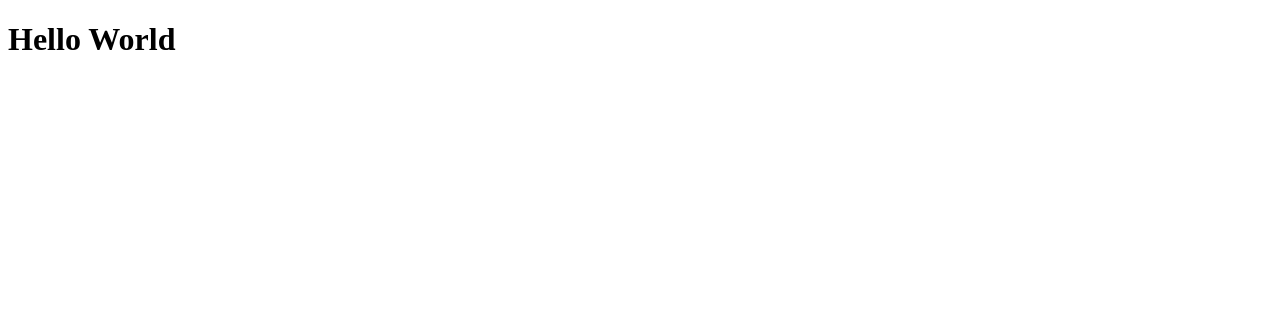
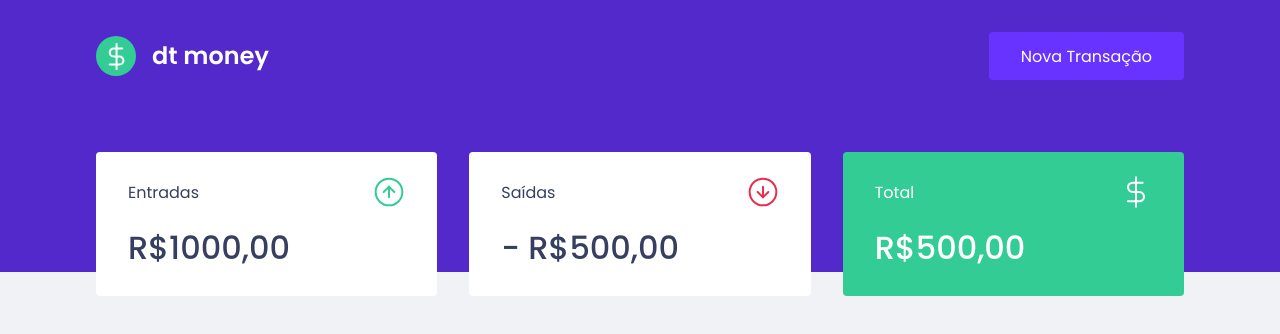
Before and after one commit to gabrielnevess/ignite-dtmoney, a React (Create React App) app: page / in a window 1280 px wide. Shown: the top 334 px of the page. Built offline with nearby package versions, Linux system fonts and the light colour scheme.

Commit message:
criando dashboard/header/summary/globalstyles

```diff
--- a/package.json
+++ b/package.json
@@ -6,6 +6,7 @@
     "react": "^17.0.2",
     "react-dom": "^17.0.2",
     "react-scripts": "4.0.3",
+    "styled-components": "^5.3.1",
     "web-vitals": "^1.0.1"
   },
   "devDependencies": {
@@ -16,6 +17,7 @@
     "@types/node": "^12.0.0",
     "@types/react": "^17.0.0",
     "@types/react-dom": "^17.0.0",
+    "@types/styled-components": "^5.1.15",
     "typescript": "^4.1.2"
   },
   "scripts": {
--- a/public/index.html
+++ b/public/index.html
@@ -1,9 +1,15 @@
 <!DOCTYPE html>
 <html lang="en">
   <head>
+    <link rel="preconnect" href="https://fonts.googleapis.com">
+    <link rel="preconnect" href="https://fonts.gstatic.com" crossorigin>
+
     <meta charset="utf-8" />
     <meta name="viewport" content="width=device-width, initial-scale=1" />
+    <link rel="shortcut icon" href="favicon.png" type="image/png">
     <title>dtmoney</title>
+
+    <link href="https://fonts.googleapis.com/css2?family=Poppins:wght@400;500;600&display=swap" rel="stylesheet">
   </head>
   <body>
     <noscript>You need to enable JavaScript to run this app.</noscript>
--- a/src/App.tsx
+++ b/src/App.tsx
@@ -1,7 +1,13 @@
+import { Dashboard } from "./components/Dashboard";
+import { Header } from "./components/Header";
+import { GlobalStyle } from "./styles/global";
+
 export function App() {
   return (
-    <div className="App">
-      <h1>Hello World</h1>
-    </div>
+    <>
+      <Header />
+      <Dashboard />
+      <GlobalStyle />
+    </>
   );
 }
--- /dev/null
+++ b/src/components/Dashboard/index.tsx
@@ -0,0 +1,10 @@
+import { Summary } from "../Summary";
+import { Container } from "./styles";
+
+export function Dashboard() {
+    return (
+        <Container>
+            <Summary />
+        </Container>
+    )
+}
--- /dev/null
+++ b/src/components/Dashboard/styles.ts
@@ -0,0 +1,7 @@
+import styled from "styled-components";
+
+export const Container = styled.main`
+    max-width: 1120px;
+    margin: 0 auto;
+    padding: 2.5rem 1rem;
+`;
--- /dev/null
+++ b/src/components/Header/index.tsx
@@ -0,0 +1,16 @@
+import logoImg from '../../assets/logo.svg';
+
+import { Container, Content } from './styles';
+
+export function Header() {
+    return (
+        <Container>
+            <Content>
+                <img src={logoImg} alt="dt money" />
+                <button>
+                    Nova Transação
+                </button>
+            </Content>
+        </Container>
+    )
+}
--- /dev/null
+++ b/src/components/Header/styles.ts
@@ -0,0 +1,31 @@
+import styled from "styled-components"
+
+export const Container = styled.header`
+    background: var(--blue);
+`;
+
+export const Content = styled.div`
+    max-width: 1120px;
+    margin: 0 auto;
+
+    padding: 2rem 1rem 12rem;
+    display: flex;
+    align-items: center;
+    justify-content: space-between;
+
+    button {
+        font-size: 1rem;
+        color: #fff;
+        background: var(--blue-light);
+        border: 0;
+        padding: 0 2rem;
+        border-radius: 0.25rem;
+        height: 3rem;
+
+        transition: filter 0.2s;
+
+        &:hover {
+            filter: brightness(0.9)
+        }
+    }
+`;
--- /dev/null
+++ b/src/components/Summary/index.tsx
@@ -0,0 +1,33 @@
+import incomeImg from '../../assets/income.svg';
+import outcomeImg from '../../assets/outcome.svg';
+import totalImg from '../../assets/total.svg';
+
+import { Container } from "./styles";
+
+export function Summary() {
+    return (
+        <Container>
+            <div>
+                <header>
+                    <p>Entradas</p>
+                    <img src={incomeImg} alt="Entradas" />
+                </header>
+                <strong>R$1000,00</strong>
+            </div>
+            <div>
+                <header>
+                    <p>Saídas</p>
+                    <img src={outcomeImg} alt="Entradas" />
+                </header>
+                <strong>- R$500,00</strong>
+            </div>
+            <div className="highlight-background">
+                <header>
+                    <p>Total</p>
+                    <img src={totalImg} alt="Entradas" />
+                </header>
+                <strong>R$500,00</strong>
+            </div>
+        </Container>
+    )
+}
--- /dev/null
+++ b/src/components/Summary/styles.ts
@@ -0,0 +1,34 @@
+import styled from "styled-components";
+
+export const Container = styled.div`
+    display: grid;
+    grid-template-columns: repeat(3, 1fr);
+    gap: 2rem;
+    margin-top: -10rem;
+
+    div {
+        background: var(--shape);
+        padding: 1.5rem 2rem;
+        border-radius: 0.25rem;
+        color: var(--text-title);
+
+        header {
+            display: flex;
+            align-items: center;
+            justify-content: space-between;
+        }
+
+        strong {
+            display: block;
+            margin-top: 1rem;
+            font-size: 2rem;
+            font-weight: 500;
+            line-height: 3rem;
+        }
+
+        &.highlight-background {
+            background: var(--green);
+            color: #fff;
+        }
+    }
+`;
--- /dev/null
+++ b/src/styles/global.ts
@@ -0,0 +1,57 @@
+import { createGlobalStyle } from "styled-components"
+
+export const GlobalStyle = createGlobalStyle`
+    :root {
+        --background: #f0f2f5;
+        --red: #e52e4d;
+        --green: #33cc95;
+        --blue: #5429cc;
+
+        --blue-light: #6933ff;
+
+        --text-title: #363f5f;
+        --text-body: #969cb3;
+
+        --background: #f0f2f5;
+        --shape: #ffffff;
+    }
+
+    * {
+        margin: 0;
+        padding: 0;
+        box-sizing: border-box;
+    }
+
+    html {
+        @media (max-width: 1080px) {
+            font-size: 93.75%
+        }
+
+        @media (max-width: 720px) {
+            font-size: 87.5%
+        }
+    }
+
+    body {
+        background: var(--background);
+        -webkit-font-smoothing: antialiased;
+    }
+
+    body, input, textarea, button {
+        font-family: 'Poppins', sans-serif;
+        font-weight: 400;
+    }
+
+    h1, h2, h3, h4, h5, h6, strong {
+        font-weight: 600;
+    }
+
+    button {
+        cursor: pointer;
+    }
+
+    [disabled] {
+        opacity: 0.6;
+        cursor: not-allowed;
+    }
+`
```
Also changed, not shown: 1 other file (tests, documents, lock files or other folders).
